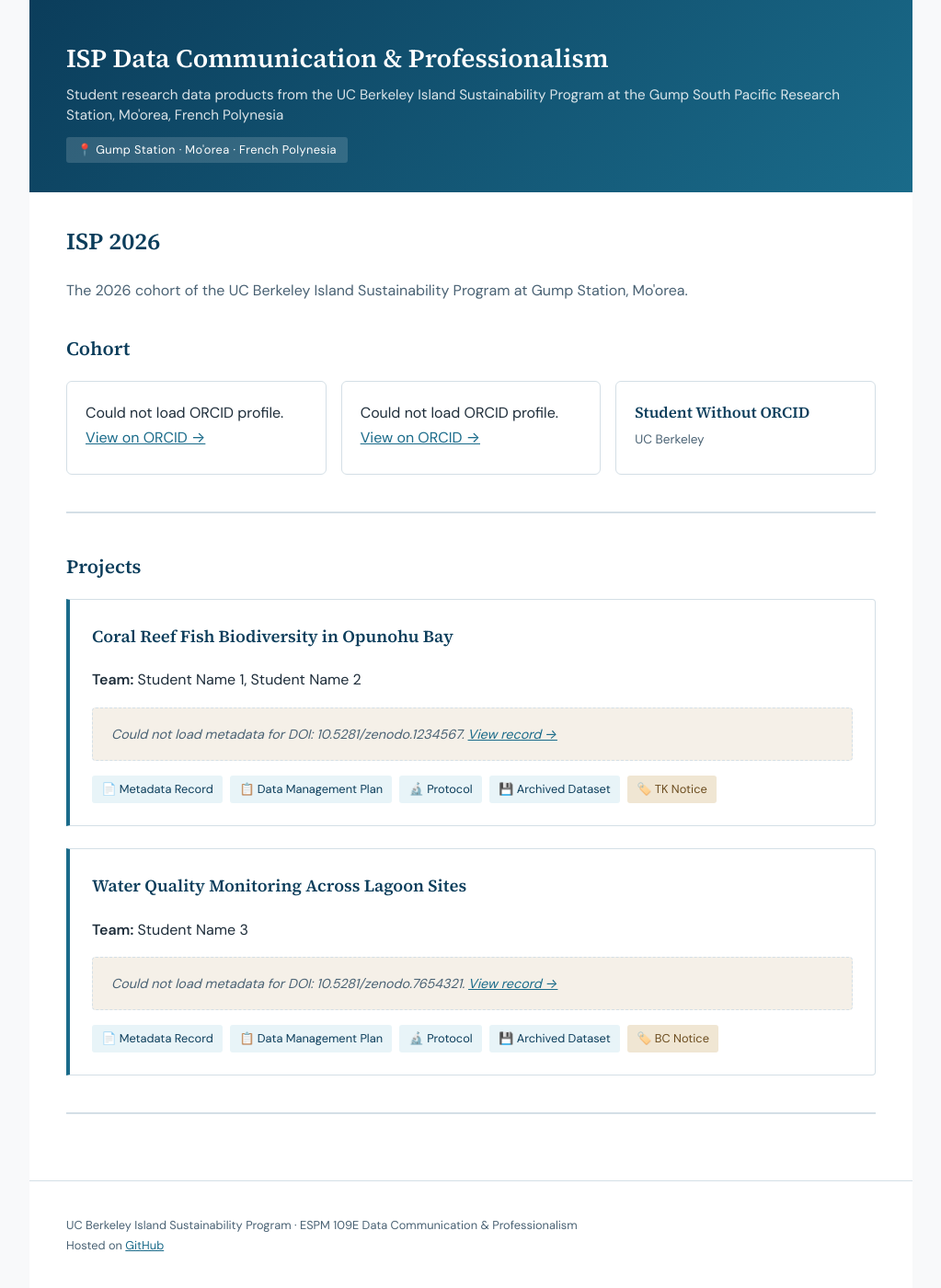
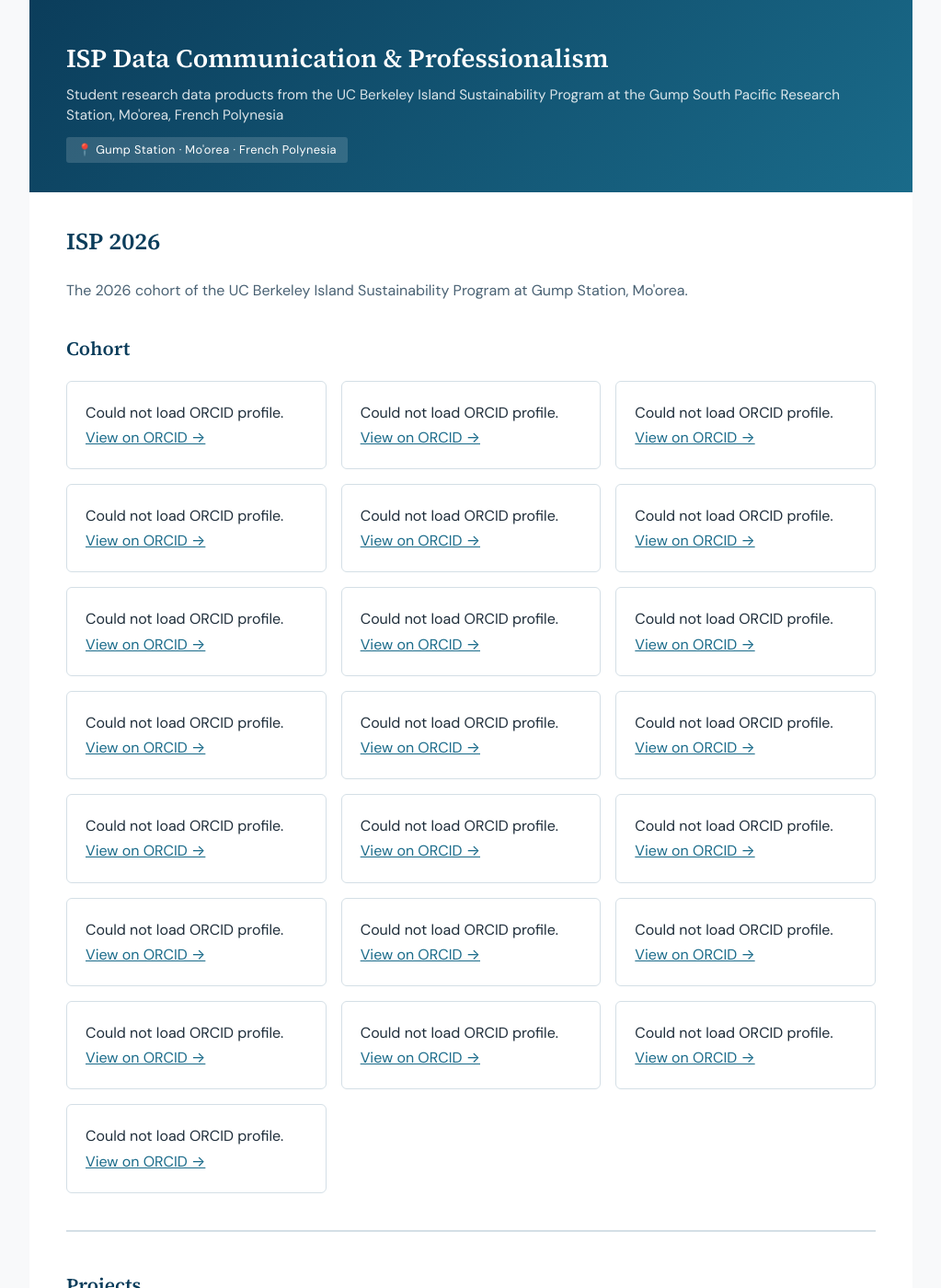
Before and after one commit to Gump-Station/isp-data-class, a Jekyll site: the page built from 2026.md, in a window 1280 px wide and 1400 px high. Shown: the whole window at 92% size, without its empty margins (128-1151 px from the left). Built offline with Jekyll 4.4.1, drawn with Linux system fonts in a browser that asks for light colours; part of the change alters nothing that is shown.

Commit message:
added orcids for 2026 class

```diff
--- a/2026.md
+++ b/2026.md
@@ -19,10 +19,29 @@ project_count: 2
 #     affiliation: UC Berkeley
 # ──────────────────────────────────────────────
 cohort:
-  - orcid: 0000-0002-1234-5678
-  - orcid: 0000-0003-9876-5432
-  - name: Student Without ORCID
-    affiliation: UC Berkeley
+ - orcid: 0000-0001-9998-0114
+ - orcid: 0000-0001-9998-0114
+ - orcid: 0009-0001-5309-3621
+ - orcid: 0009-0000-7366-2177
+ - orcid: 0009-0002-8102-0080
+ - orcid: 0009-0006-4130-7107
+ - orcid: 0009-0005-2152-8626
+ - orcid: 0009-0000-6651-3640
+ - orcid: 0009-0001-9026-1241
+ - orcid: 0009-0006-7547-478X
+ - orcid: 0009-0000-8560-939X
+ - orcid: 0009-0002-8071-2042
+ - orcid: 0009-0005-7690-9856
+ - orcid: 0009-0009-9902-2739
+ - orcid: 0009-0003-9958-8253
+ - orcid: 0009-0001-9949-7314
+ - orcid: 0009-0008-4638-0500
+ - orcid: 0009-0007-8707-481X
+ - orcid: 0009-0006-8205-1048
+ - orcid: 0009-0006-3312-0625
+ - orcid: 0009-0001-6668-6813
+ - orcid: 0009-0003-1586-3984
+
 ---
 
 <!-- ============================================================
```
